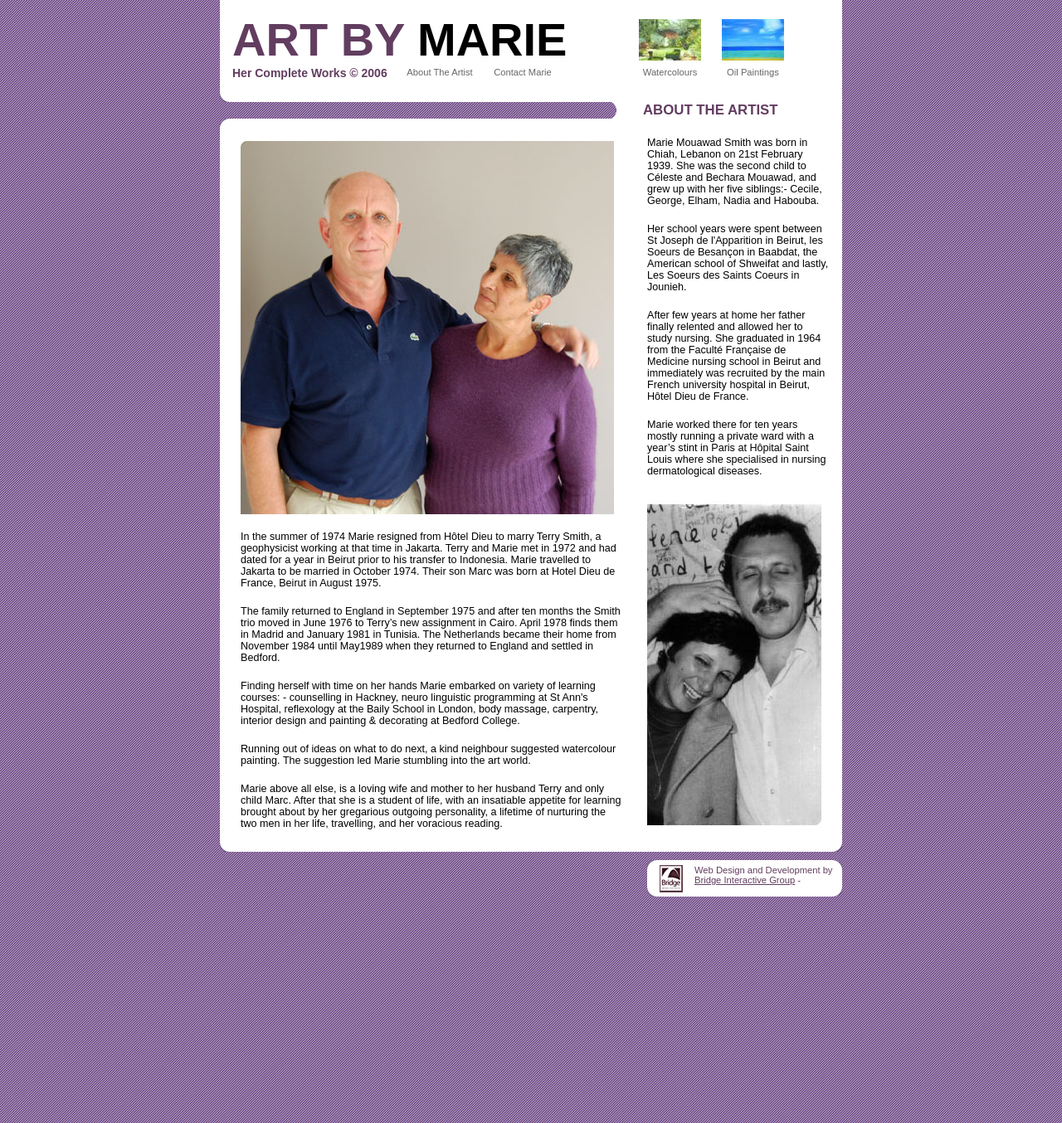
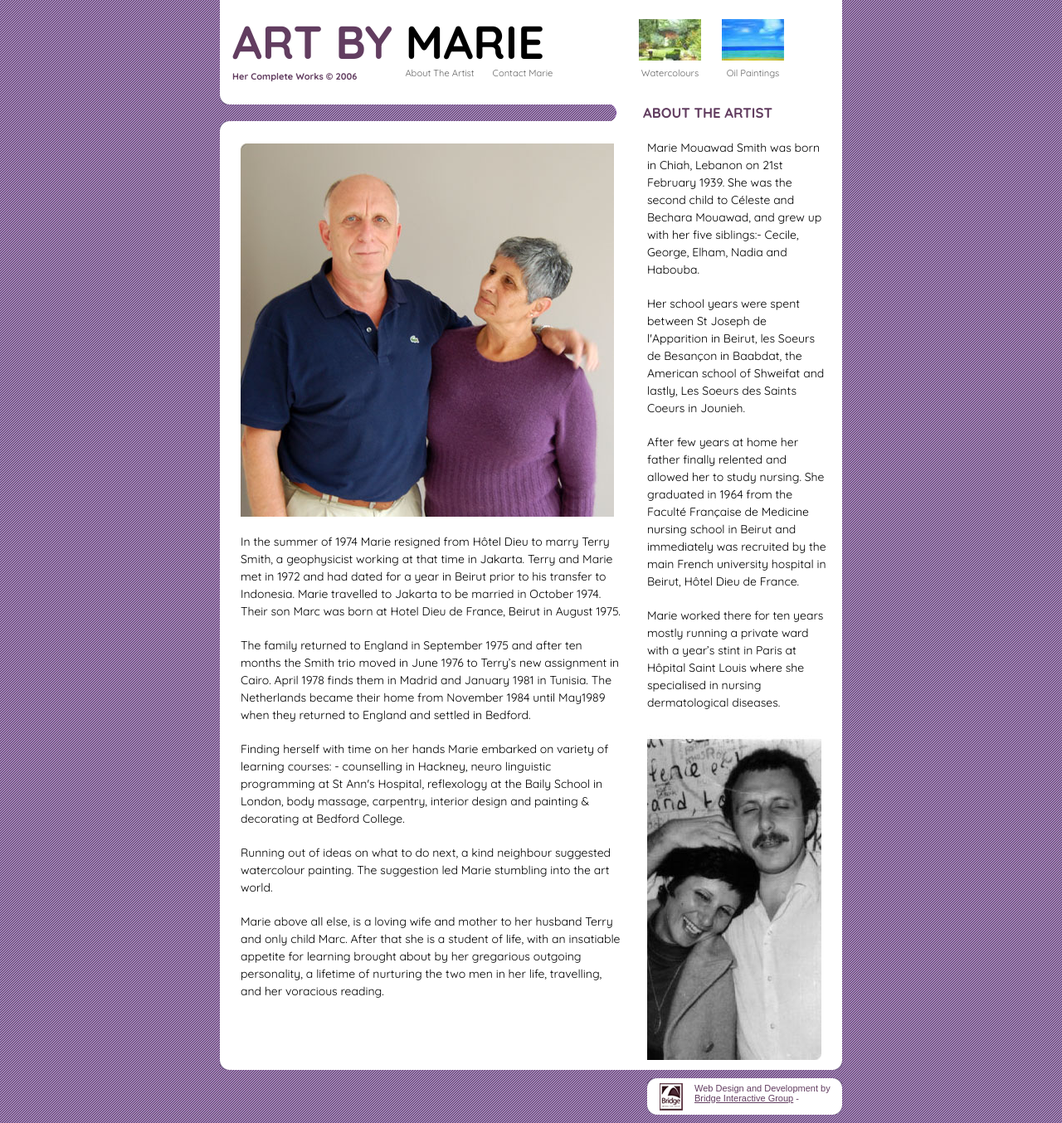
Before and after one commit to mgsmith57/artbymarie, a Jekyll site: the page built from index.html, in a window 1280 px wide. Shown: the whole page at 83% size. Built offline with Jekyll 4.4.1, drawn with Linux system fonts in a browser that asks for light colours; comment, search, counter and statistics services are not loaded.

Commit message:
CSS changes

```diff
--- a/_layouts/default.html
+++ b/_layouts/default.html
@@ -7,6 +7,7 @@
     <meta name="viewport" content="width=device-width, initial-scale=1">
 
     <title>{{page.title}} | Art By Marie</title>
+    <link href='https://fonts.googleapis.com/css?family=Quicksand:400,700' rel='stylesheet' type='text/css'>
     <link rel="stylesheet" href="{{ "/css/main.css" | prepend: site.baseurl }}">
 </head>
 
@@ -33,11 +34,7 @@
   </div></div>
 
   <div id="columns"  style="clear:both;">
-    <div id="sidebar1"><div class="border">
-    </div></div>
-
     {{ content }}
-
   </div>
 
   <div id="footer"><div class="border">
--- a/css/main.scss
+++ b/css/main.scss
@@ -3,117 +3,248 @@
 ---
 @charset "utf-8";
 
+$colour-purple: #623D60;
+
+$on-palm: 600px;
+$on-laptop: 800px;
+
+// Use media queries like this:
+// @include media-query($on-palm) {
+//     .wrapper {
+//         padding-right: $spacing-unit / 2;
+//         padding-left: $spacing-unit / 2;
+//     }
+// }
+@mixin media-query($device) {
+  @media screen and (max-width: $device) {
+    @content;
+  }
+}
+
 body {
-  text-align: expression("center");
+  font-family: 'Quicksand', sans-serif;
+  font-size: 14px;
+  margin-top: 0;
+  margin-bottom: 10px;
+  background: $colour-purple url(../images/body-bk.gif);
 }
+
 #container {
-  width: 790px;
-  margin: auto;
-  margin-top: 10px;
-  margin-bottom: 10px;
-  text-align: left;
+  width: 750px;
+  margin: 0 auto;
   position: relative;
 }
+
+#columns {
+  overflow: hidden;
+  background: white;
+}
+
+#footer {
+  clear: both;
+  background: url(../images/corner-bottom.gif) bottom no-repeat;
+  height: 12px;
+}
+
+img {
+  display: block;
+}
+
 #header {
+  background: white;
+  padding: 15px;
 }
+
+#header .title {
+  font-weight: 700;
+  font-size: 4em;
+}
+
+#header .title b {
+  color: $colour-purple;
+}
+
+#header .tagline {
+  font-weight: bold;
+  font-size: 11px;
+  color: $colour-purple;
+}
+
 #subheader {
+  background: url(../images/corner-top2.gif);
+  height: 44px;
 }
-#sidebar1 {
-  width: 124px;
-  float:left;
-  overflow: hidden;
+
+#subheader .title {
+  line-height: 10px;
+  padding-top: 17px;
+  padding-left: 510px;
+  color: $colour-purple;
+  padding-bottom: 20px;
+  font-size: 1.2em;
+  font-weight: bold;
+  text-transform: uppercase;
 }
+
+#nav {
+  position: absolute;
+  top: 73px;
+  left: 215px;
+  font-size: 0.8em;
+}
+
+#nav a {
+  display: block;
+  width: 100px;
+  color: #666;
+  text-decoration: none;
+  padding: 8px 0;
+  border: blue 0 solid;
+}
+
+#nav a:hover {
+  width: 100px;
+  color: white;
+  background: #666;
+  text-decoration: none;
+}
+
+#nav ul {
+  margin: 0;
+  padding: 0;
+}
+
+#nav li {
+  text-align: center;
+  width: 100px;
+  display: inline;
+  padding: 0;
+  border: red 0 solid;
+}
+
+#nav #link-about {
+  position: absolute;
+  top: 0;
+  left: 0;
+}
+
+#nav #link-commission {
+  position: absolute;
+  top: 0;
+  left: 100px;
+}
+
+#nav #link-watercolours {
+  position: absolute;
+  top: -50px;
+  left: 290px;
+  width: 75px;
+  height: 150px;
+  background: url(../images/watercolours.jpg) top no-repeat
+}
+
+#nav #link-watercolours a {
+  margin-top: 50px;
+  width: 75px;
+}
+
+#nav #link-oils {
+  position: absolute;
+  top: -50px;
+  left: 390px;
+  width: 75px;
+  height: 150px;
+  background: url(../images/oils.jpg) top no-repeat
+}
+
+#nav #link-oils a {
+  margin-top: 50px;
+  width: 75px;
+}
+
 #sidebar2 {
-  width: 124px;
-  float:right;
-}
-#content {
-  margin-left: 124px;
-  margin-right: 124px;
-}
-#sidebar1, #sidebar2
-{
+  width: 220px;
+  float: right;
   padding-bottom: 3270px;
   margin-bottom: -3270px;
-}
-#columns
-{
-  overflow: hidden;
-  xdisplay:  inline-block;
-}
-* html #wrapper
-{
-  float: left;
-}
-#footer {
-  clear: both;
+  padding-top: 10px;
+  padding-right: 15px;
 }
 
+#sidebar2 .section {
+  padding-bottom: 20px;
+  line-height: 1.5em;
+}
 
-/* layout tweeks */
-body { margin-top: 0px; margin-bottom: 10px;}
-#container { width: 750px; margin-top: 0px; margin-bottom: 0px;}
-#columns { width: 750px; }
-#sidebar1 {	display: none;}
-#sidebar2 {	width: 224px;}
-#content { width: 500px; margin-right: 0px; margin-left: 0px;}
+#sidebar2 .title {
+  display: none;
+  color: $colour-purple;
+  padding-bottom: 20px;
+  font-size: 1.2em;
+  font-weight: bold;
+}
 
+#content {
+  width: 500px;
+  margin-right: 0;
+  margin-left: 0;
+}
 
-/* styling */
-body { font-family: Arial, Helvetica, sans-serif; font-size: 14px;}
-body { background: #623D60 url(../images/body-bk.gif);}
-img {	display: block;}
+#content .border {
+  padding: 15px 15px 15px 25px;
+}
 
-#header { background: white; padding: 15px; }
-#header .title { font-weight: bold; font-size: 4em;}
-#header .title b { color: #623D60;}
-#header .tagline { font-weight: bold; font-size: 1em; color: #623D60;}
+#content .image-preview {
+  float: left;
+  height: 100px;
+  width: 220px;
+  font-size: 0.8em;
+  padding: 12px 10px 8px 0;
+}
 
-#subheader { background: url(../images/corner-top2.gif); height: 44px;}
-#subheader .title {line-height: 10px; padding-top: 17px; padding-left: 510px; color: #623D60; padding-bottom: 20px; font-size: 1.2em; font-weight: bold; text-transform: uppercase;}
+#content .image-preview {
+  border-bottom: 0 solid #666;
+}
 
-#footer { clear:both; background: url(../images/corner-bottom.gif) bottom no-repeat; height: 12px; }
-#columns { background: white; }
+#content .image-preview .thumbnail {
+  float: left;
+  margin-right: 8px;
+  height: 100px;
+  width: 100px;
+  padding: auto;
+}
 
-#nav {  position: absolute; top: 73px; left: 215px; font-size: 0.8em; }
-#nav a { display: block; width: 100px; color: #666; text-decoration: none; padding: 8px 0px; border: blue 0px solid;}
-#nav a:hover { width: 100px; color: white; background: #666; text-decoration: none; }
-#nav ul {	margin:  0px; padding: 0px;}
-#nav li {	text-align: center; width: 100px; display: inline;  padding: 0px; border: red 0px solid;}
-#nav #link-about { position: absolute; top: 0px; left: 0px; }
-#nav #link-commission { position: absolute; top: 0px; left: 100px; }
-#nav #link-watercolours { position: absolute; top: -50px; left: 290px;  width: 75px; height: 150px; background: url(../images/watercolours.jpg) top no-repeat}
-#nav #link-watercolours a { margin-top:  50px; width: 75px; }
-#nav #link-oils { position: absolute; top: -50px; left: 390px;  width: 75px; height: 150px; background: url(../images/oils.jpg) top no-repeat}
-#nav #link-oils a { margin-top:  50px; width: 75px; }
+#content .image-preview .thumbnail img {
+  border: 0;
+}
 
-#sidebar2  {padding-top: 10px; padding-right: 15px;}
-#sidebar2 .section {padding-bottom: 20px; font-size: 0.9em;}
-#sidebar2 .title {display:none; color: #623D60; padding-bottom: 20px; font-size: 1.2em; font-weight: bold; }
-#sidebar2 { width: 220px;}
+#content .image-preview .title {
+  font-weight: bold;
+  font-size: 1.1em;
+  color: $colour-purple;
+}
 
-#content .border { padding: 15px; padding-left: 25px;}
+#content .section {
+  padding-top: 20px;
+  line-height: 1.5em;
+}
 
-#content .image-preview { float: left; height: 100px; width: 220px; font-size: 0.8em; padding: 12px 10px 8px 0px; padding-left: 0px;}
-#content .image-preview { border-bottom: 0px solid #666;}
-#content .image-preview .thumbnail { float:left; margin-right: 8px; height: 100px; width: 100px; padding: auto;}
-#content .image-preview .thumbnail img { border: 0px;}
-#content .image-preview .title { font-weight: bold; font-size: 1.1em; color: #623D60; }
+#subfooter {
+  margin-top: 10px;
+  background: url(../images/bridge-bk.gif) top right no-repeat;
+  height: 44px;
+}
 
+#subfooter #bridge-text {
+  color: $colour-purple;
+  font-size: 11px;
+  font-family: Arial, sans-serif;
+  margin-left: 572px;
+  padding-top: 6px;
+}
 
-#content #commission-form { padding: 0px 30px; border: #666 solid 1px; background: #ccc; width: 380px;}
-#content #commission-form textarea { font-family: Arial, Helvetica, sans-serif; font-size: 12px;}
-#content #commission-form input { font-family: Arial, Helvetica, sans-serif; font-size: 12px;}
-#content #commission-form select { font-family: Arial, Helvetica, sans-serif; font-size: 12px;}
-#content #commission-form label { font-size: 0.8em; display: block; padding-top: 5px; text-weight: bold; }
-#content #commission-form .button { width: 100px;}
-#content #commission-form #name { width: 380px; }
-#content #commission-form #email {width: 380px; }
-#content #commission-form #message {width: 380px; }
-#content #commission-form #submit {}
-
-#content .section {padding-top: 20px; font-size: 0.9em;}
-
-#subfooter { margin-top: 10px; background: url(../images/bridge-bk.gif) top right no-repeat; height: 44px;}
-#subfooter #bridge-text { color: #623D60; font-size: 0.8em; margin-left: 572px; padding-top: 6px;}
-#subfooter #bridge-text a { color: #623D60; display: inline; padding-top: 4px;}
+#subfooter #bridge-text a {
+  color: $colour-purple;
+  display: inline;
+  padding-top: 4px;
+}
```
